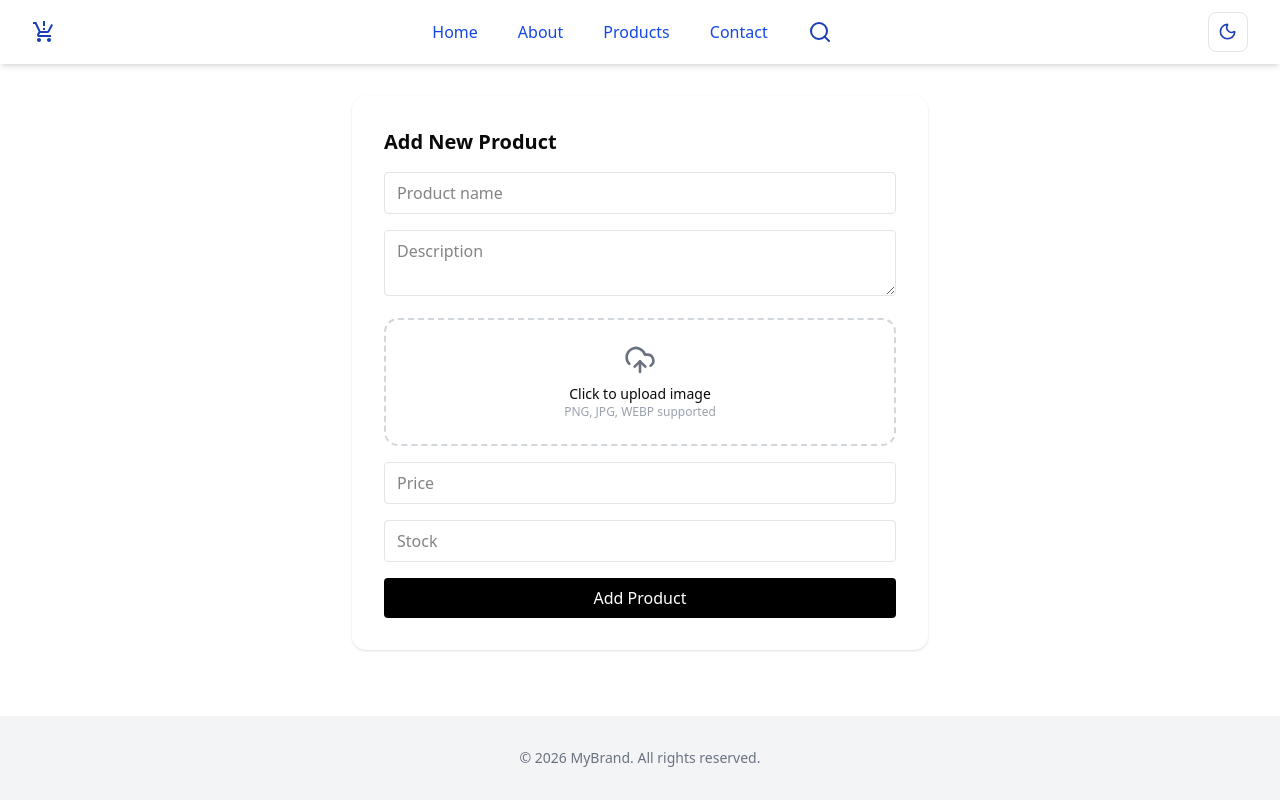
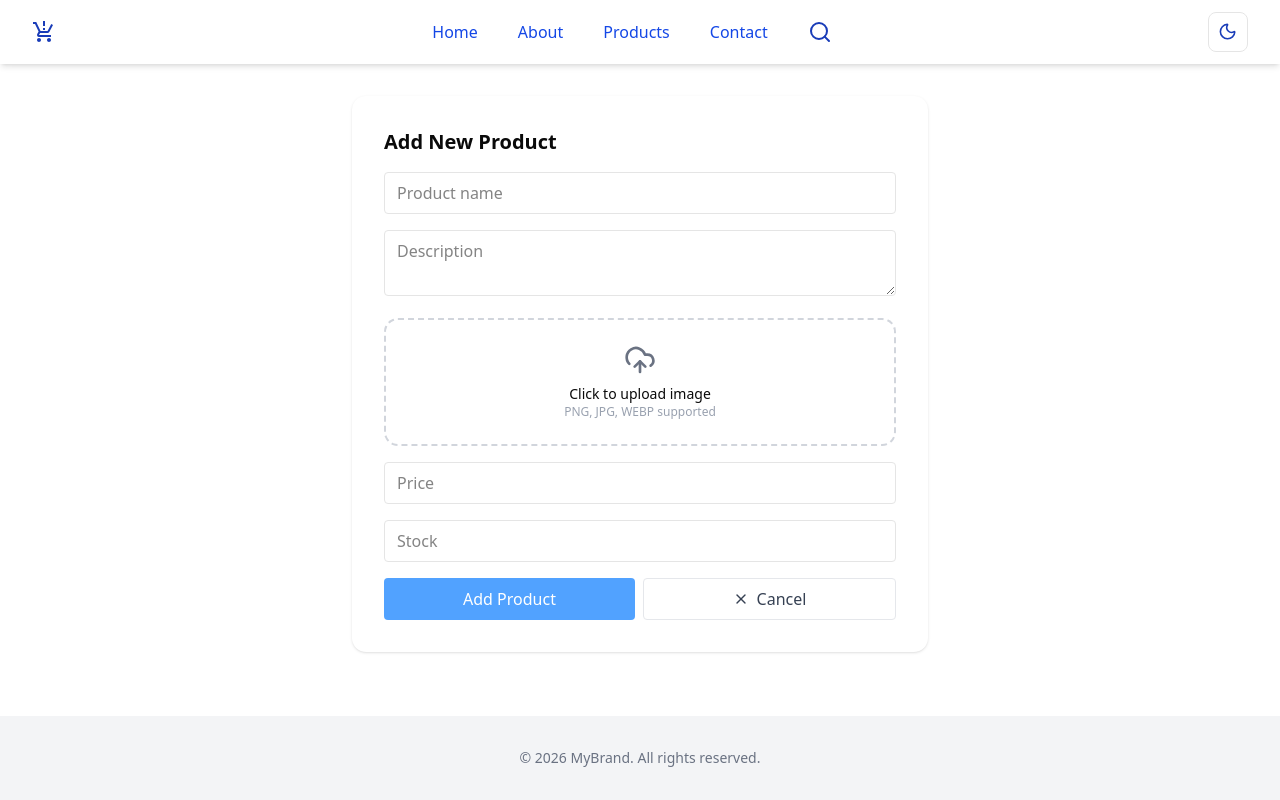
Before and after one commit to Tilahun-git/product_management, a Next.js app: page /products/addProduct in a window 1280 px wide. Built offline with nearby package versions, Linux system fonts and the light colour scheme.

Commit message:
delete and edit buttons modified better

```diff
--- a/app/page.tsx
+++ b/app/page.tsx
@@ -4,6 +4,8 @@ import { useEffect, useState } from "react"
 import Link from "next/link"
 import { useRouter } from "next/navigation"
 import toast, { Toaster } from "react-hot-toast"
+import { Edit2, Trash2 } from 'lucide-react'
+
 
 type Product = {
   id: string      // frontend string id
@@ -87,19 +89,21 @@ export default function HomePage() {
                 <p>📦 Stock: {product.stock}</p>
               </div>
 
-              <div className="mt-4 flex gap-2">
+              <div className="mt-4 flex gap-2 justify-between">
                             <button
-                  onClick={() => router.push(`/products/addProduct?id=${product.id}`)}
-                  className="flex-1 border py-1 rounded hover:bg-gray-100"
+                onClick={() => router.push(`products/addProduct?id=${product.id}`)}
+                className="p-2 bg-blue-600 hover:bg-blue-700 text-white rounded-lg transition flex items-center justify-center"
+                title="Edit Product"
               >
-                  Edit
+                <Edit2 size={18} />
               </button>
 
                             <button
                 onClick={() => handleDelete(product.id)}
-                  className="flex-1 bg-red-500 text-white py-1 rounded hover:bg-red-600"
+                className="p-2 bg-red-500 hover:bg-red-600 text-white rounded-lg transition flex items-center justify-center"
+                title="Delete Product"
               >
-                  Delete
+                <Trash2 size={18} />
               </button>
               </div>
             </div>
--- a/app/products/addProduct/page.tsx
+++ b/app/products/addProduct/page.tsx
@@ -3,7 +3,7 @@
 import { useState, useEffect, useRef } from 'react'
 import { useRouter, useSearchParams } from 'next/navigation'
 import toast, { Toaster } from 'react-hot-toast'
-import { UploadCloud, X } from 'lucide-react'
+import { UploadCloud, X, Trash2 } from 'lucide-react'
 
 type ProductForm = {
   name: string
@@ -27,12 +27,8 @@ export default function AddProductPage() {
     price: '',
     stock: '',
   })
-
   const [error, setError] = useState<string | null>(null)
 
-  // ===============================
-  // Prefill form if editing
-  // ===============================
   useEffect(() => {
     if (!editingId) return
 
@@ -99,7 +95,7 @@ export default function AddProductPage() {
         toast.success(data.message)
 
         if (editingId) {
-          router.push('/products')
+          router.push('/')
         } else {
           setForm({
             name: '',
@@ -148,6 +144,9 @@ export default function AddProductPage() {
       toast.error('Upload failed', { id: 'upload' })
     }
   }
+  function handleCancel() {
+     router.push('/')
+  }
 
   return (
     <main className="max-w-xl mx-auto p-8 bg-white rounded-xl shadow mt-8">
@@ -158,9 +157,7 @@ export default function AddProductPage() {
       </h2>
 
       {error && (
-        <p className="mb-3 text-sm text-red-600 bg-red-50 p-2 rounded">
-          {error}
-        </p>
+        <p className="mb-3 text-sm text-red-600 bg-red-50 p-2 rounded">{error}</p>
       )}
 
       <form onSubmit={handleSubmit} className="space-y-4">
@@ -180,11 +177,6 @@ export default function AddProductPage() {
           onChange={handleChange}
           className="w-full border rounded px-3 py-2"
         />
-
-        {/* ===============================
-           PROFESSIONAL IMAGE UPLOAD BOX
-        =============================== */}
-
         <input
           ref={fileInputRef}
           type="file"
@@ -209,7 +201,6 @@ export default function AddProductPage() {
               alt="preview"
               className="w-full h-48 object-cover rounded-lg"
             />
-
             <button
               type="button"
               onClick={() => setForm(prev => ({ ...prev, image: '' }))}
@@ -239,12 +230,21 @@ export default function AddProductPage() {
           className="w-full border rounded px-3 py-2"
         />
 
-        <button
-          type="submit"
-          className="w-full bg-black text-white py-2 rounded hover:bg-gray-800 transition"
-        >
-          {editingId ? 'Update Product' : 'Add Product'}
-        </button>
+        <div className="flex gap-2">
+          <button
+            type="submit"
+            className="flex-1 bg-blue-400 text-white py-2 rounded hover:bg-blue-800 transition"
+          >
+            {editingId ? 'Update Product' : 'Add Product'}
+          </button>
+          <button
+            type="button"
+            onClick={handleCancel}
+            className="flex-1 border border-gray-200 text-gray-700 py-2 rounded hover:bg-gray-800 hover:text-white transition flex items-center justify-center gap-2"
+          >
+            <X size={16} /> Cancel
+          </button>
+        </div>
       </form>
     </main>
   )
```
Lines whose indentation alone changed are shown as unchanged.
